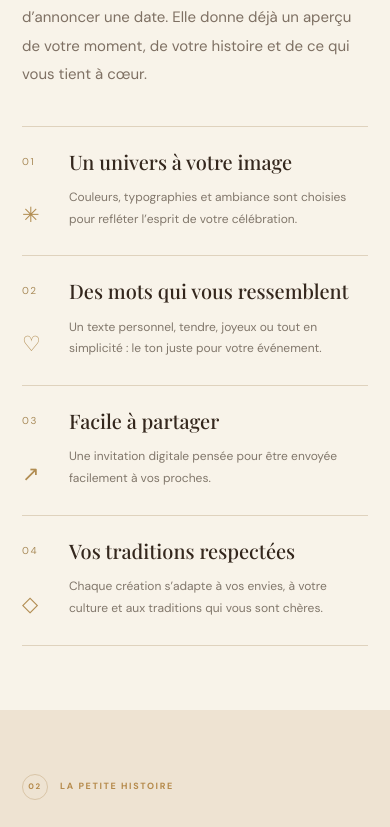
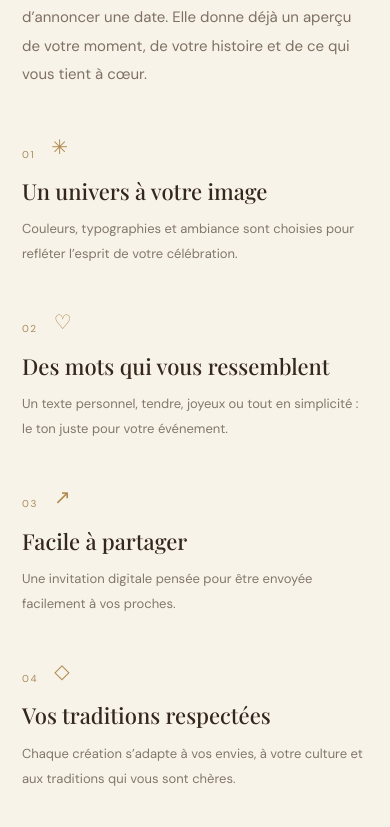
Before and after one commit to chirelhalioua/C-by-C, a Nuxt app: page / in a window 390 px wide. Shown: the part 2881-3708 px from the top of the page. Built offline with nearby package versions, Linux system fonts and the light colour scheme; a web font is replaced by a local one.

Commit message:
Remove grid borders and line layout from personalization section

```diff
--- a/assets/css/main.css
+++ b/assets/css/main.css
@@ -213,3 +213,37 @@
  .detail-card h3 { grid-column: 2; grid-row: 1; font-size: 20px; }
  .detail-card p { grid-column: 2; grid-row: 2; margin-top: 10px; font-size: 12px; }
 }
+
+
+/* Personnalisation : composition libre, sans grille rigide ni séparateurs */
+.details-grid {
+  display: grid;
+  grid-template-columns: repeat(2, minmax(0, 1fr));
+  column-gap: clamp(28px, 7vw, 100px);
+  row-gap: 38px;
+  border: 0;
+}
+.detail-card,
+.detail-card:first-child,
+.detail-card:nth-child(3),
+.detail-card:nth-child(n+3) {
+  display: block;
+  min-height: 0;
+  padding: 8px 0 12px;
+  border: 0;
+  background: transparent;
+}
+.detail-number { display: inline-block; margin-right: 16px; padding: 0; }
+.detail-icon { display: inline-block; margin: 0 0 18px; font-size: 20px; vertical-align: middle; }
+.detail-card h3 { margin: 0 0 12px; font-size: clamp(19px, 2.2vw, 25px); line-height: 1.25; }
+.detail-card p { max-width: 390px; margin: 0; font-size: 13px; line-height: 1.9; }
+@media(max-width:760px) {
+ .details-grid { grid-template-columns: 1fr; row-gap: 26px; }
+ .detail-card,
+ .detail-card:first-child,
+ .detail-card:nth-child(3),
+ .detail-card:nth-child(n+3) { padding: 4px 0 8px; }
+ .detail-icon { margin-bottom: 14px; }
+ .detail-card h3 { font-size: 22px; }
+ .detail-card p { font-size: 13px; }
+}
```
